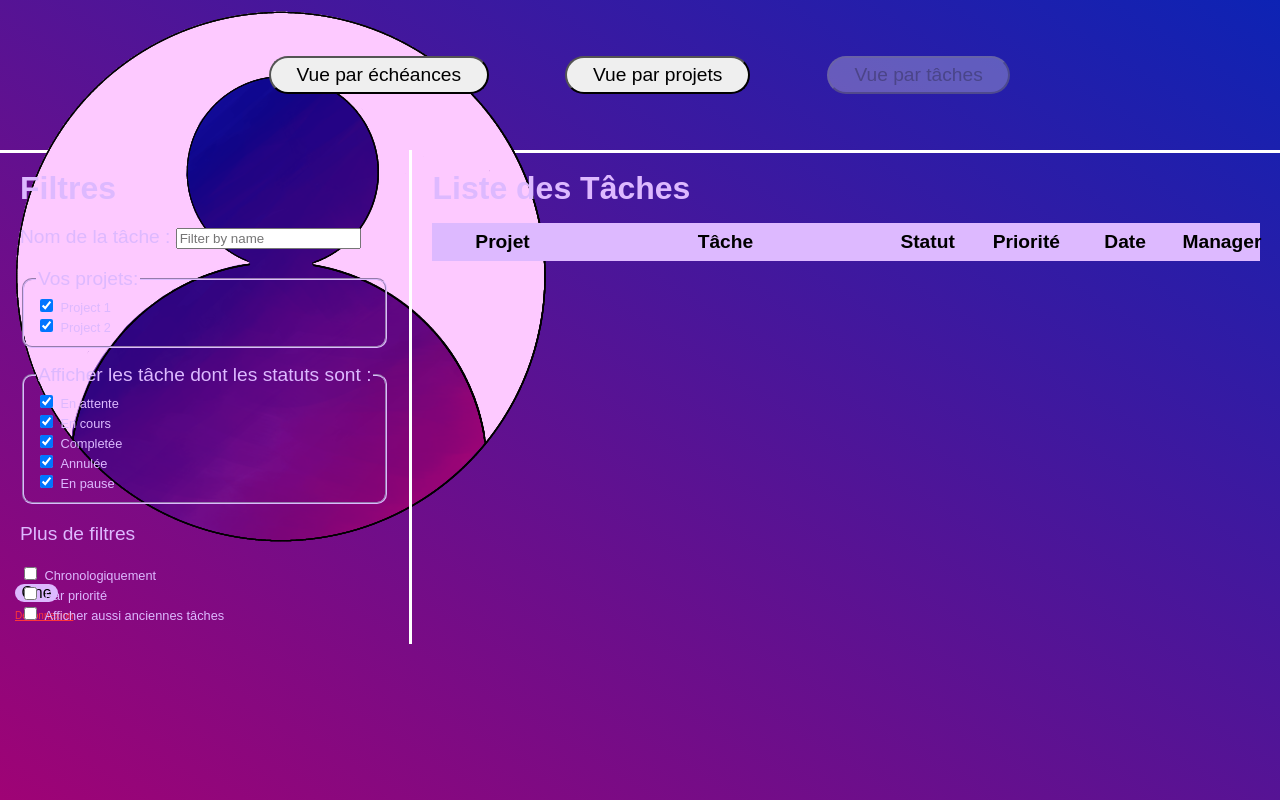
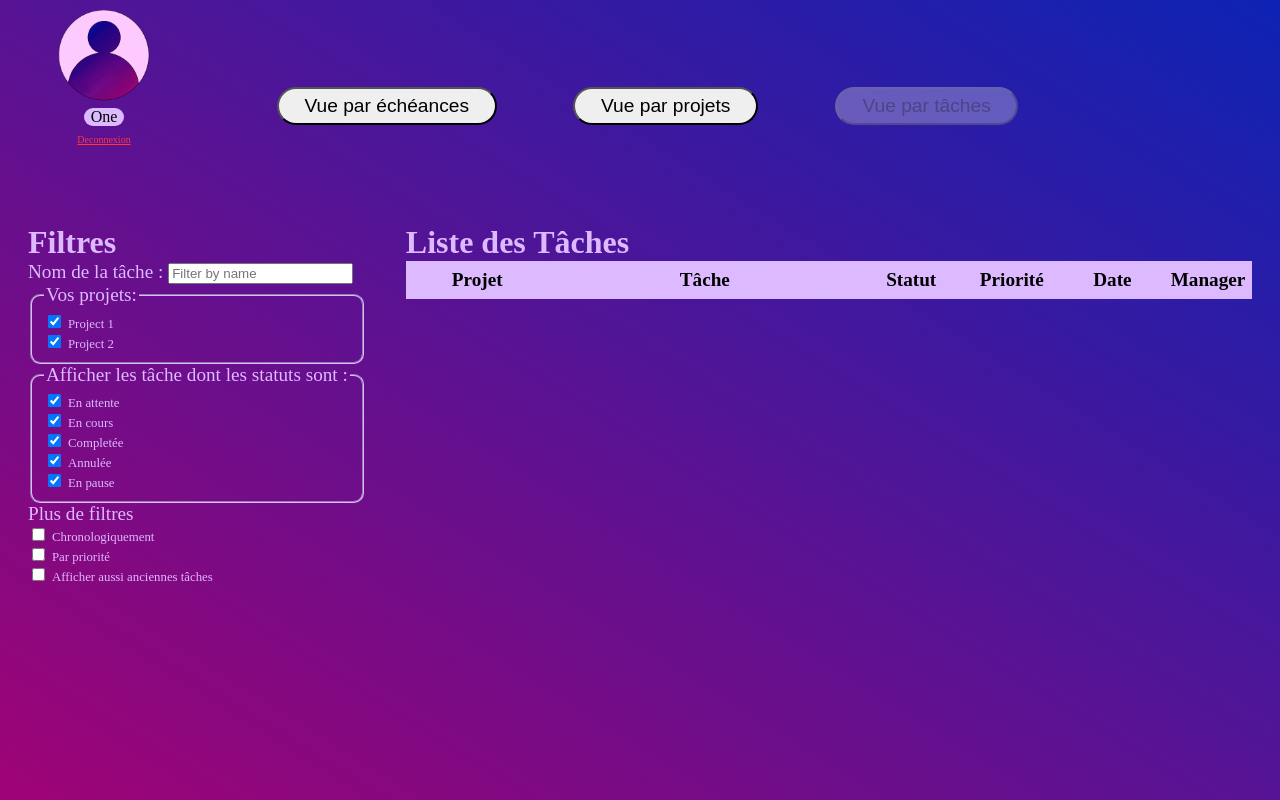
Before and after one commit to albane-dorin/IMTrello, a Flask app: page /id/1/list in a window 1280 px wide. Run offline with Flask 3, Linux system fonts and the light colour scheme; data comes from the database, SQL or seed files in the repository.

Commit message:
Adaptation css list lié au site complet

```diff
--- a/app.py
+++ b/app.py
@@ -595,6 +595,7 @@ def popUp(user_id, project_id, task_id):
             commentaires = []
             for c in com:
                 commentaires += [(c, database.db.session.get(database.User, c.author))]
+
             print(commentaires)
             return flask.render_template('popUpTask.html.jinja2', user=user,  projects=projets,
                                      projet=projet, colonnes=colonnes, taches=taches,  tache=tache,
--- a/static/css/list.css
+++ b/static/css/list.css
@@ -8,29 +8,124 @@ html{
     display: flex;
 }
 
-body {
-    flex-grow: 1;
-    font-family: Arial, sans-serif;
+
+body{
+    display: flex;
+    flex-direction: column;
+    height: 100%;
+    max-height: 98%;
+}
+
+p{
     margin: 0px;
 }
+
+button:enabled{
+    cursor: pointer;
+}
+
+.top{
+    display: flex;
+    height: 200px;
+}
+
+.in{
+    display: flex;
+    height: calc(100vh - 200px);}
+
+
+.profil{
+    width: 15vw;
+    display: flex;
+    justify-content: left;
+    flex-direction: column;
+}
+
+img{
+    max-width: 100%;
+    width: auto;
+    height: auto;
+    align-self: center;
+}
+.image{
+    flex-grow: 0;
+    flex-shrink: 0;
+    padding: 0 25%;
+}
+
+.nom{
+    display: flex;
+    flex-direction: column;
+    justify-content: center;
+    align-items: center;
+}
+.username{
+    display: flex;
+    flex-wrap: wrap;
+
+    text-align: center;
+    background-color: #ddb9ff;
+    border-radius: 10px;
+
+    max-width: 12vw;
+    width: fit-content;
+    height: fit-content;
+    padding: 0vw 0.5vw;
+    margin-top: 0;
+    margin-bottom: 8px;
+}
+
+.deco{
+    color: #ff3737;
+    font-size: x-small;
+}
+
+/* PARTIE SUPERIEURE (Différentes vues) */
+
+.haut{
+    display: flex;
+    justify-content: space-around;
+    flex-grow: 1;
+}
+
+.vues{
+    display: flex;
+    justify-content: left;
+    align-items: center;
+    flex-grow: 1;
+}
+
+.plus{
+    display: flex;
+    align-items: center;
+    border-radius: 0px ;
+}
+
+
+.lienv{
+    height: fit-content;
+    width: fit-content;
+}
+
+.vue{
+    height: fit-content;
+    font-size: 1.5vw;
+    margin-left: 6vw;
+    padding: 0.5vw 2vw;
+    border-radius: 30px;
+}
+
 
 .container {
     height: 100%;
 
 }
 
-.top{
-    display: flex;
-    height: 150px;
-    width: 100%;
-    position: fixed;
-    top: 0;
-    border-bottom: solid #ffff;
-}
+
 
 .left{
-    border-right: solid #ffff;
     padding: 20px;
+
 }
 
 .content {
@@ -60,72 +155,7 @@ fieldset {
    color: #ddb9ff;
 }
 
-/* BARRE DU HAUT */
 
-.profil{
-    width: 15vw;
-    display: flex;
-    justify-content: left;
-    flex-direction: column;
-}
-
-.image{
-    flex-grow: 0;
-    flex-shrink: 0;
-}
-
-.nom{
-    display: flex;
-    flex-direction: column;
-    justify-content: center;
-    align-items: start;
-    margin-left: 15px;
-}
-.username{
-    display: flex;
-    flex-wrap: wrap;
-
-    text-align: center;
-    background-color: #ddb9ff;
-    border-radius: 10px;
-
-    max-width: 12vw;
-    width: fit-content;
-    height: fit-content;
-    padding: 0vw 0.5vw;
-    margin-bottom: 8px;
-}
-
-.haut{
-    display: flex;
-    justify-content: space-around;
-    flex-grow: 1;
-}
-
-.vues{
-    display: flex;
-    justify-content: left;
-    align-items: center;
-    flex-grow: 1;
-}
-
-.plus{
-    display: flex;
-    align-items: center;
-    border-radius: 0px ;
-}
-.vue{
-    height: fit-content;
-    font-size: 1.5vw;
-    margin-left: 6vw;
-    padding: 0.5vw 2vw;
-    border-radius: 30px;
-}
-
-.deco{
-    color: #ff3737;
-    font-size: x-small;
-}
 
 /* CONTENU*/
 
--- a/templates/list.html.jinja2
+++ b/templates/list.html.jinja2
@@ -27,7 +27,7 @@
 
 {% block inside %}
 
-        <div class="content">
+        <div class="in">
             <div class="left">
 
                 <div class="titre">Filtres</div>
```
